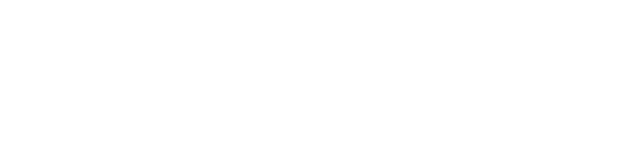
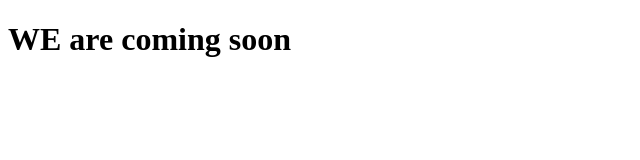
Before and after one commit to Kushagra0207/Kushagra_201500364, a plain HTML site: page index.html in a window 1280 px wide. Shown: the whole page, without its empty margins (0-640 px from the left). Drawn offline with Linux system fonts and the light colour scheme.

Commit message:
3 rd commit due to network issue

```diff
--- a/index.html
+++ b/index.html
@@ -5,13 +5,15 @@
 <head>
   <meta charset="UTF-8">
   <meta name="viewport" content="width=device-width, initial-scale=1.0">
-  <title>WEB DEVELOPMENT PROJECT</title>
+
   <link rel="stylesheet" href="./kg.css">
   <link rel="icon" href="./images/istockphoto-1130841169-612x612.jpg">
   <link rel="stylesheet" href="https://cdnjs.cloudflare.com/ajax/libs/font-awesome/5.15.2/css/all.min.css">
+  <title>WEB DEVELOPMENT PROJECT</title>
 </head>
 
 <body class="K">
+  <h1> WE are coming soon</h1>
 
 
   <script src="./abc.js">
```
